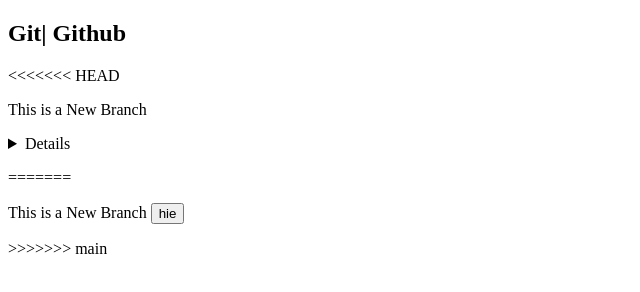
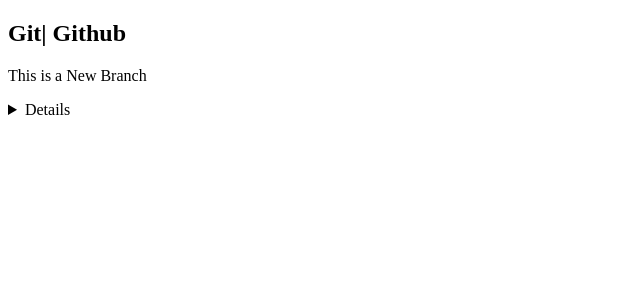
Before and after one commit to AbilAlam/LocalRepo, a plain HTML site: page index.html in a window 1280 px wide. Shown: the whole page, without its empty margins (0-640 px from the left). Drawn offline with Linux system fonts and the light colour scheme.

Commit message:
No change

```diff
--- a/index.html
+++ b/index.html
@@ -7,10 +7,7 @@
 </head>
 <body>
     <h2> Git| Github</h2>
-<<<<<<< HEAD
     <p>This is a New Branch  <details> Click here for more details </details>   </p>
-=======
-    <p>This is a New Branch <button>hie</button></p>
->>>>>>> main
+
 </body>
 </html>
```
